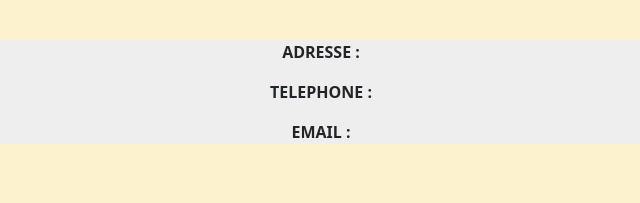
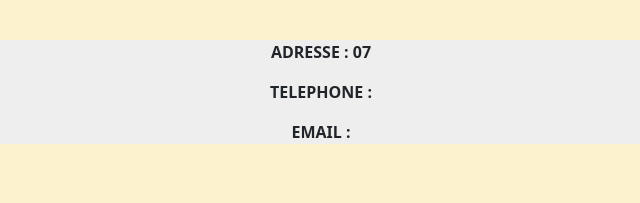
Before and after one commit to SBCODING1/portfolio, a plain HTML site: page index.html in a window 1280 px wide. Shown: the part 2636-2839 px from the top of the page, 319-959 px from the left. Drawn offline with Linux system fonts and the light colour scheme.

Commit message:
add num to contact

```diff
--- a/index.html
+++ b/index.html
@@ -206,7 +206,7 @@
         <img src="/asset/3.png" class="col-6 d-flex justify-content-center"width="300" alt="">
       </div>
       <div id="contact" class="col-12 adresse">
-        <p>ADRESSE : </p>
+        <p>ADRESSE : 07</p>
         <p>TELEPHONE :</p>
         <p>EMAIL : </p>
       </div>
```
